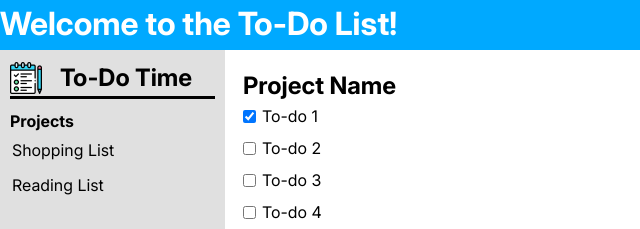
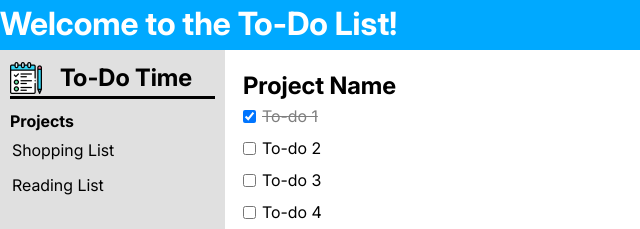
Before and after one commit to AnLaxina/to-do-list, a website built with webpack: page src/template.html in a window 1280 px wide. Both pictures are taken after a click on the checkbox "To-do 1". Shown: the top 229 px of the page, 0-640 px from the left. Built offline with nearby package versions, Linux system fonts and the light colour scheme.

Commit message:
Make checked boxes strikethrough

```diff
--- a/src/css/main-section.css
+++ b/src/css/main-section.css
@@ -18,9 +18,10 @@ main {
     gap: 6px;
 }
 
-/* input[name*="to-do-"]:checked {
-    outline: 2px solid deeppink;
-} */
+input[name*="to-do-"]:checked+label[for*="to-do"] {
+    text-decoration: line-through;
+    opacity: 0.5;
+}
 
 .add-to-do {
     background-color: #00A9FF;
```
